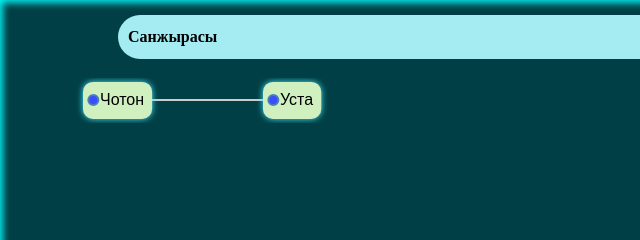
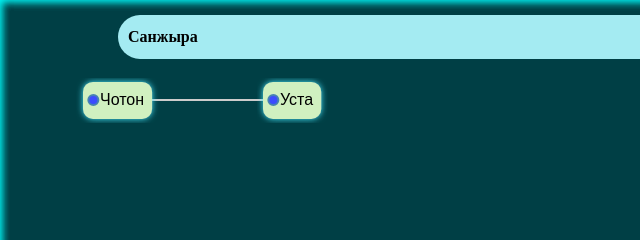
Before and after one commit to kg07nurislam/test, a plain HTML site: page sanjyra/index.html in a window 1280 px wide. Shown: the top 240 px of the page, 0-640 px from the left. Drawn offline with nearby package versions, Linux system fonts and the light colour scheme.

Commit message:
Update index.html

```diff
--- a/sanjyra/index.html
+++ b/sanjyra/index.html
@@ -3,7 +3,7 @@
 
 <head>
   <meta charset="utf-8">
-  <title>Санжырасы</title>
+  <title>Санжыра</title>
   <link rel="stylesheet" href="https://fonts.googleapis.com/css2?family=Material+Symbols+Outlined:opsz,wght,FILL,GRAD@20..48,100..700,0..1,-50..200&icon_names=menu" />
   <script src="https://d3js.org/d3.v7.min.js"></script>
   <link rel="stylesheet" href="style.css">
@@ -12,7 +12,7 @@
 <body>
   <div class="header">
     <div class="h-container">
-      Санжырасы
+      Санжыра
       <span class="material-symbols-outlined">
         menu
       </span>
```
